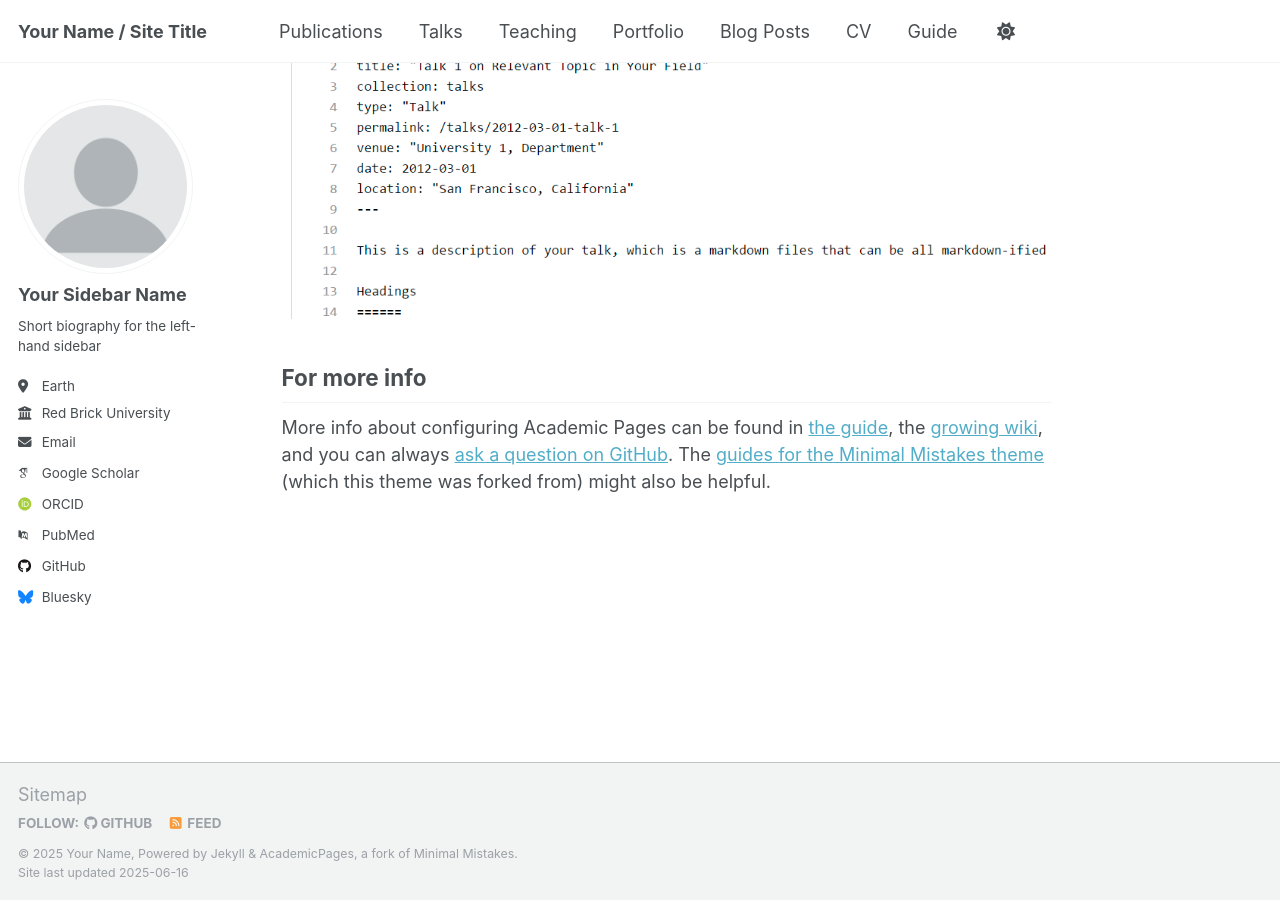
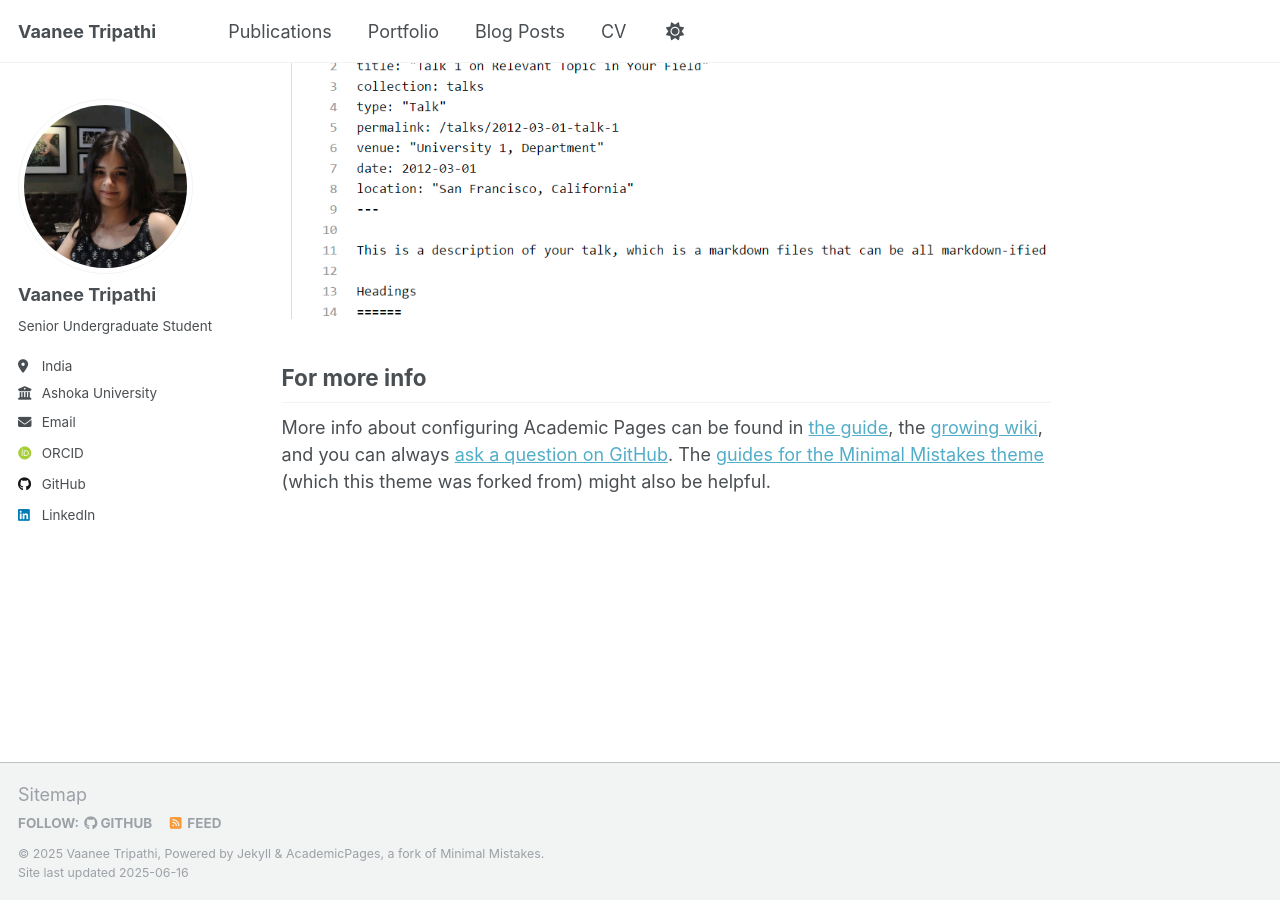
Before and after one commit to VaaneeTripathi/VaaneeTripathi.github.io, a Jekyll site: the page built from _pages/about.md, in a window 1280 px wide and 900 px high, scrolled down 2636 px. Built offline with Jekyll 4.4.1, drawn with Linux system fonts in a browser that asks for light colours; some web fonts are replaced.

Commit message:
feat: add site config and profile

```diff
--- a/_config.yml
+++ b/_config.yml
@@ -9,36 +9,36 @@
 # Basic Site Settings
 locale                   : "en-US"
 site_theme               : "default"
-title                    : "Your Name / Site Title"
+title                    : "Vaanee Tripathi"
 title_separator          : "-"
-name                     : &name "Your Name"
-description              : &description "personal description"
-url                      : https://academicpages.github.io # the base hostname & protocol for your site e.g. "https://[your GitHub username].github.io" or if you already have some other page hosted on Github then use "https://[your GitHub username].github.io/[Your Repo Name]"
+name                     : &name "Vaanee Tripathi"
+description              : &description ""
+url                      : https://vaaneetripathi.github.io # the base hostname & protocol for your site e.g. "https://[your GitHub username].github.io" or if you already have some other page hosted on Github then use "https://[your GitHub username].github.io/[Your Repo Name]"
 baseurl                  : "" # the subpath of your site, e.g. "/blog"
-repository               : "academicpages/academicpages.github.io"
+repository               : "vaaneetripathi/vaaneetripathi.github.io"
 
 # Site Author - The following control what appear as part of the author content on the side bar.
 #               If a field is blank the icon and link will not appear, otherwise it will be shown.
 #               Additional customization can be done by editing /_includes/author-profile.html
 author:
   # Biographic information
-  avatar           : "profile.png"
-  name             : "Your Sidebar Name"
+  avatar           : "profile.jpg"
+  name             : "Vaanee Tripathi"
   pronouns         : # example: "she/her"
-  bio              : "Short biography for the left-hand sidebar"
-  location         : "Earth"
-  employer         : "Red Brick University"
+  bio              : "Senior Undergraduate Student"
+  location         : "India"
+  employer         : "Ashoka University"
   uri              : # URL
-  email            : "none@example.org"
+  email            : "vaanee.tripathi_ug25@ashoka.edu.in"
 
   # Academic websites
   academia         : # URL
   arxiv            : # URL - Update with the correct link to your profile
-  googlescholar    : "https://scholar.google.com/citations?user=PS_CX0AAAAAJ"
+  googlescholar    : # "https://scholar.google.com/citations?user=PS_CX0AAAAAJ"
   impactstory      : # URL
-  orcid            : "http://orcid.org/yourorcidurl"
+  orcid            : "http://orcid.org/0009-0005-4584-4498"
   semantic         : # URL
-  pubmed           : "https://www.ncbi.nlm.nih.gov/pubmed/?term=john+snow"
+  pubmed           : # "https://www.ncbi.nlm.nih.gov/pubmed/?term=john+snow"
   researchgate     : # URL
   scopus           : # URL
 
@@ -46,12 +46,12 @@
   bitbucket        : # Username - Update with your username on the site
   codepen          : # Username
   dribbble         : # Username
-  github           : "academicpages"
+  github           : "VaaneeTripathi"
   kaggle           : # Username
   stackoverflow    : # User number or user number and name (i.e., use "1" or "1/jeff-atwood")
 
   # Social media
-  bluesky          : "bsky.app" # Replace this with you Bluesky username
+  bluesky          : # "bsky.app" # Replace this with you Bluesky username
   facebook         : # Username
   flickr           : # Username
   foursquare       : # Username
@@ -60,7 +60,7 @@
   keybase          : # Username
   instagram        : # Username
   lastfm           : # Username
-  linkedin         : # Username
+  linkedin         : vaanee-tripathi
   mastodon         : # URL
   medium           : # URL
   pinterest        : # Username
@@ -80,14 +80,14 @@
 publication_category:
   books:
     title: 'Books'
-  manuscripts:
-    title: 'Journal Articles'
+  # manuscripts:
+  #   title: 'Journal Articles'
   conferences:
     title: 'Conference Papers'
 
 # Site Settings
 teaser                   :  # filename of teaser fallback teaser image placed in /images/, .e.g. "500x300.png"
-breadcrumbs              : false # true, false (default)
+breadcrumbs              : true # true, false (default)
 words_per_minute         : 160
 future                   : true
 read_more                : "disabled" # if enabled, adds "Read more" links to excerpts
```
Also changed, not shown: _data/navigation.yml (+6 -6 lines), images/profile.jpg (added), images/profile.png (deleted).
